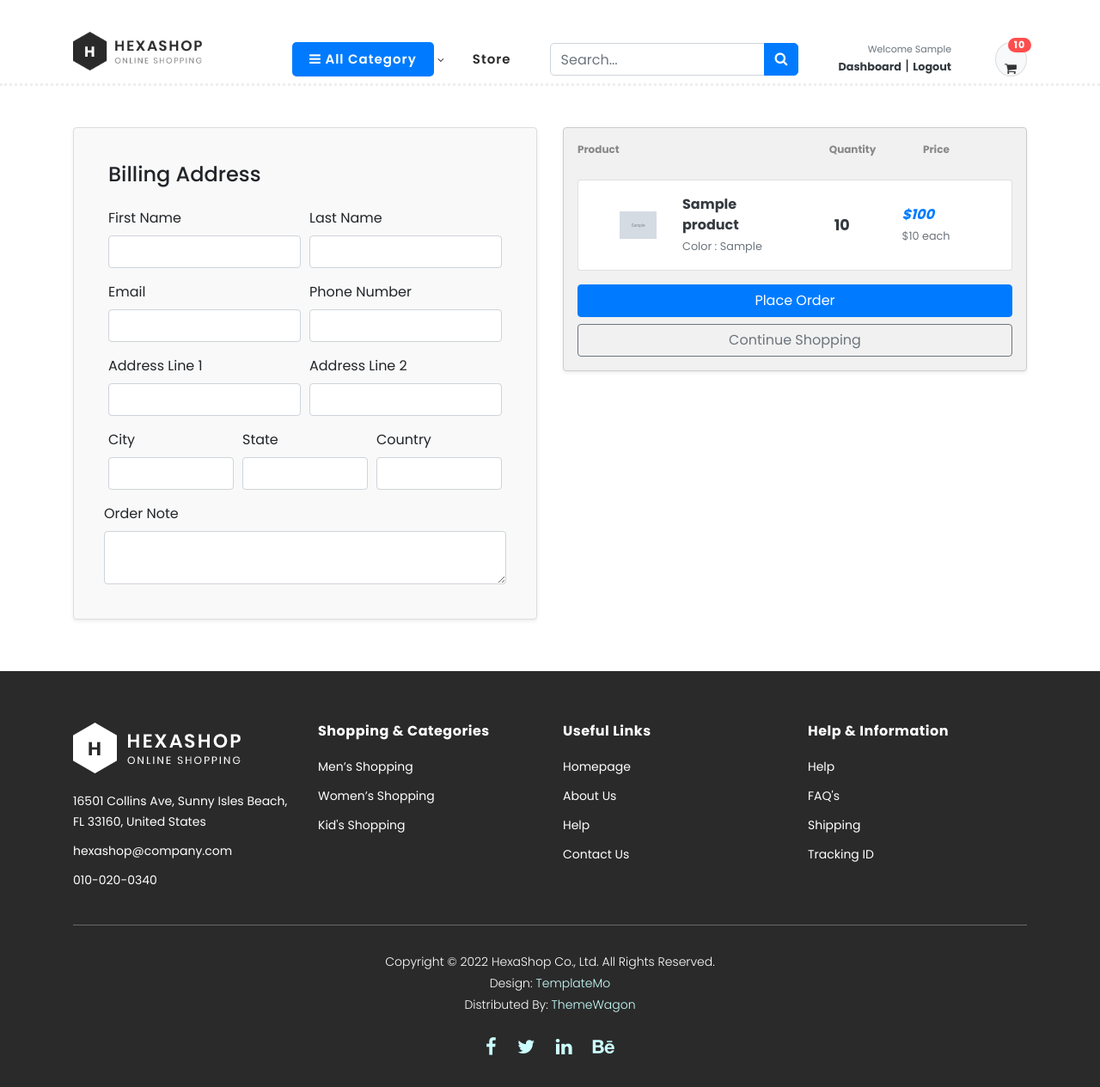
After one commit to 603deepika-debug/greatkart-django, a Django app: page /cart/checkout/ in a window 1280 px wide. The commit adds this page. Shown: the whole page at 86% size. Run offline with Django 5.2, Linux system fonts and the light colour scheme; a user stored in the database is signed in; tables that the repository leaves empty hold one stand-in row (values such as "Sample post"); grey boxes marked "Sample" are stand-in pictures; some libraries are stand-ins or nearby versions.

Commit message:
handle cart and checkout page for the logged in users

```diff
--- a/carts/context_processor.py
+++ b/carts/context_processor.py
@@ -7,7 +7,10 @@ def counter(request):
     else:
         try:
             cart=Cart.objects.filter(cart_id=_cart_id(request))
-            cart_items=CartItem.objects.all().filter(cart=cart[:1])
+            if request.user.is_authenticated:
+                cart_items=CartItem.objects.all().filter(user=request.user)
+            else:
+                cart_items=CartItem.objects.all().filter(cart=cart[:1])
             for cart_item in cart_items:
                 cart_count += cart_item.quantity
         except Cart.DoesNotExist:
--- a/carts/models.py
+++ b/carts/models.py
@@ -1,8 +1,9 @@
+from django.contrib.auth.models import User
 from django.db import models
 
 # from greatkart.store.models import Product
 from store.models import Product,Variation
-
+from accounts.models import Account
 # Create your models here.
 class Cart(models.Model):
     cart_id=models.CharField(max_length=100,blank=True)
@@ -11,9 +12,10 @@ class Cart(models.Model):
         return self.cart_id
 
 class CartItem(models.Model):
+    user=models.ForeignKey(Account,on_delete=models.CASCADE, null=True)
     product = models.ForeignKey(Product,on_delete=models.CASCADE)
     variations=models.ManyToManyField(Variation,blank=True)
-    cart = models.ForeignKey(Cart,on_delete=models.CASCADE)
+    cart = models.ForeignKey(Cart,on_delete=models.CASCADE,null=True)
     quantity = models.IntegerField()
     is_active = models.BooleanField(default=True)
 
--- a/carts/urls.py
+++ b/carts/urls.py
@@ -5,4 +5,5 @@ urlpatterns = [
     path('add_cart/<int:product_id>/',views.add_cart,name='add_cart'),
     path('remove_cart/<int:product_id>/<int:cart_item_id>/',views.remove_cart,name='remove_cart'),
     path('remove_cart_item/<int:product_id>/<int:cart_item_id>/',views.remove_cart_item,name='remove_cart_item'),
+    path('checkout/',views.checkout,name='checkout'),
 ]
--- a/carts/views.py
+++ b/carts/views.py
@@ -2,6 +2,7 @@ from django.shortcuts import render,redirect,get_object_or_404
 from store.models import Product,Variation
 from .models import Cart,CartItem
 from django.core.exceptions import ObjectDoesNotExist
+from django.contrib.auth.decorators import login_required
 from django.http import HttpResponse
 
 # Create your views here.
@@ -11,74 +12,274 @@ def _cart_id(request):
         cart=request.session.create()
     return cart
 def add_cart(request,product_id):
+    # print('Session:',request.session.session.key)
+    current_user=request.user
     product = Product.objects.get(id=product_id)
-    product_variation=[]
-    if request.method == 'POST':
-        for item in request.POST:
-            key=item
-            value=request.POST[key]
-            try:
-                variation=Variation.objects.get(product=product,variation_category__iexact=key,variation_value__iexact=value)
-                product_variation.append(variation)
-            except:
-                pass
+    # if the user is authenticated
+    if current_user.is_authenticated:
+        product_variation = []
+        if request.method == 'POST':
+            for item in request.POST:
+                key = item
+                value = request.POST[key]
+                try:
+                    variation = Variation.objects.get(product=product, variation_category__iexact=key,
+                                                      variation_value__iexact=value)
+                    product_variation.append(variation)
+                except:
+                    pass
+
+
+        is_cart_item_exists = CartItem.objects.filter(product=product, user=current_user).exists()
+        if is_cart_item_exists:
+            cart_item = CartItem.objects.filter(product=product, user=current_user)
+            ex_var_list = []
+            id = []
+            for item in cart_item:
+                existing_variation = item.variations.all()
+                ex_var_list.append(list(existing_variation))
+                id.append(item.id)
+
+            if product_variation in ex_var_list:
+                # increase the cart item quantity
+                index = ex_var_list.index(product_variation)
+                item_id = id[index]
+                item = CartItem.objects.get(product=product, id=item_id)
+                item.quantity += 1
+                item.save()
+            else:
+                item = CartItem.objects.create(product=product, quantity=1, user=current_user)
+                if len(product_variation) > 0:
+                    item.variations.clear()
+                    item.variations.add(*product_variation)
+                item.save()
+        else:
+            cart_item = CartItem.objects.create(product=product, quantity=1, user=current_user)
+            if len(product_variation) > 0:
+                cart_item.variations.clear()
+                cart_item.variations.add(*product_variation)
+                # for item in product_variation:
+                #     cart_item.variations.add(*product_variation)
+            cart_item.save()
+        return redirect('cart')
+    # if the user is not authenticated
+    else:
+        product_variation=[]
+        if request.method == 'POST':
+            for item in request.POST:
+                key=item
+                value=request.POST[key]
+                try:
+                    variation=Variation.objects.get(product=product,variation_category__iexact=key,variation_value__iexact=value)
+                    product_variation.append(variation)
+                except:
+                    pass
+
+        try:
+            cart=Cart.objects.get(cart_id=_cart_id(request))
+        except Cart.DoesNotExist:
+            cart=Cart.objects.create(cart_id=_cart_id(request))
+        cart.save()
+
+        is_cart_item_exists=CartItem.objects.filter(product=product,cart=cart).exists()
+        if is_cart_item_exists:
+            cart_item=CartItem.objects.filter(product=product,cart=cart)
+            ex_var_list=[]
+            id=[]
+            for item in cart_item:
+                existing_variation=item.variations.all()
+                ex_var_list.append(list(existing_variation))
+                id.append(item.id)
+            print(ex_var_list)
+
+            if product_variation in ex_var_list:
+                # increase the cart item quantity
+                index=ex_var_list.index(product_variation)
+                item_id=id[index]
+                item=CartItem.objects.get(product=product,id=item_id)
+                item.quantity += 1
+                item.save()
+            else:
+                item=CartItem.objects.create(product=product,quantity=1,cart=cart)
+                if len(product_variation)>0:
+                    item.variations.clear()
+                    item.variations.add(*product_variation)
+                item.save()
+        else:
+            cart_item=CartItem.objects.create(product=product,quantity=1,cart=cart)
+            if len(product_variation)>0:
+                cart_item.variations.clear()
+                cart_item.variations.add(*product_variation)
+                # for item in product_variation:
+                #     cart_item.variations.add(*product_variation)
+            cart_item.save()
+        return redirect('cart')
+
+# def add_cart(request,product_id):
+#     product=Product.objects.get(id=product_id)
+#     print('POST:',request.POST)
+#     product_variation=[]
+#     if request.method == 'POST':
+#         for key in request.POST:
+#             value=request.POST.get(key)
+#             try:
+#                 variation=Variation.objects.get(
+#                     product=product,
+#                     variation_category__iexact=key,
+#                     variation_value__iexact=value
+#                 )
+#                 product_variation.append(variation)
+#             except:
+#                 pass
+#         print("Variation:",product_variation)
+#     if request.user.is_authenticated:
+#         is_cart_item_exists=CartItem.objects.filter(product=product,user=request.user).exists()
+#         if is_cart_item_exists:
+#             cart_item=CartItem.objects.filter(product=product,user=request.user)
+#             ex_var_list=[]
+#             item_id=[]
+#             for item in cart_item:
+#                 existing_variation=item.variations.all()
+#                 ex_var_list.append(existing_variation)
+#                 item_id.append(item.id)
+#             if product_variation in ex_var_list:
+#                 index=ex_var_list.index(product_variation)
+#                 item_id=item_id[index]
+#                 item=CartItem.objects.get(id=item_id,product=product)
+#                 item.quantity +=1
+#                 item.save()
+#             else:
+#                 cart_item=CartItem.objects.create(
+#                     product=product,
+#                     quantity=1,
+#                     user=request.user
+#                 )
+#                 if product_variation:
+#                     cart_item.variations.clear()
+#                     cart_item.variations.add(*product_variation)
+#                 cart_item.save()
+#         else:
+#             cart_item=CartItem.objects.create(
+#                 product=product,
+#                 quantity=1,
+#                 user=request.user
+#             )
+#             if product_variation:
+#                 cart_item.variations.clear()
+#                 cart_item.variations.add(*product_variation)
+#             cart_item.save()
+#     else:
+#         cart_id=_cart_id(request)
+#         try:
+#             cart=Cart.objects.get(cart_id=cart_id)
+#         except Cart.DoesNotExist:
+#             cart=Cart.objects.create(cart_id=cart_id)
+#         is_cart_item_exists=CartItem.objects.filter(product=product,cart=cart).exists()
+#         if is_cart_item_exists:
+#             cart_item=CartItem.objects.filter(product=product,cart=cart)
+#             ex_var_list=[]
+#             for item in cart_item:
+#                 existing_variation=item.variations.all()
+#                 ex_var_list.append(list(existing_variation))
+#                 id.append(item.id)
+#             if product_variation in ex_var_list:
+#                 index=ex_var_list.index(product_variation)
+#                 item_id=id[index]
+#                 item=CartItem.objects.get(id=item_id)
+#                 item.quantity +=1
+#                 item.save()
+#             else:
+#                 cart_item=CartItem.objects.create(
+#                     product=product,
+#                     quantity=1,
+#                     # cart=cart
+#                     user=request.user
+#                 )
+#                 if product_variation:
+#                     cart_item.variations.clear()
+#                     cart_item.variations.add(*product_variation)
+#                 cart_item.save()
+#         else:
+#             cart_item=CartItem.objects.create(
+#                 product=product,
+#                 quantity=1,
+#                 # cart=cart
+#                 user=request.user
+#             )
+#
+#             if product_variation:
+#                 cart_item.variations.clear()
+#                 cart_item.variations.add(*product_variation)
+#             cart_item.save()
+#     return redirect('cart')
+
+# def remove_cart(request,product_id,cart_item_id):
+#     cart=Cart.objects.get(cart_id=_cart_id(request))
+#     product=get_object_or_404(Product,id=product_id)
+#     try:
+#         cart_item=CartItem.objects.get(product=product,cart=cart,id=cart_item_id)
+#         if cart_item.quantity > 1:
+#             cart_item.quantity -=1
+#             cart_item.save()
+#         else:
+#             cart_item.delete()
+#     except:
+#         pass
+#     return redirect('cart')
+
+# def remove_cart_item(request,product_id,cart_item_id):
+#     cart=Cart.objects.get(cart_id=_cart_id(request))
+#     product=get_object_or_404(Product,id=product_id)
+#     cart_item=CartItem.objects.filter(product=product,cart=cart,id=cart_item_id)
+#     cart_item.delete()
+#     return redirect('cart')
+
+def remove_cart(request, product_id, cart_item_id):
+    product = get_object_or_404(Product, id=product_id)
 
     try:
-        cart=Cart.objects.get(cart_id=_cart_id(request))
-    except Cart.DoesNotExist:
-        cart=Cart.objects.create(cart_id=_cart_id(request))
-    cart.save()
+        if request.user.is_authenticated:
+            cart_item = CartItem.objects.get(
+                product=product,
+                user=request.user,
+                id=cart_item_id
+            )
+        else:
+            cart = Cart.objects.get(cart_id=_cart_id(request))
+            cart_item = CartItem.objects.get(
+                product=product,
+                cart=cart,
+                id=cart_item_id
+            )
 
-    is_cart_item_exists=CartItem.objects.filter(product=product,cart=cart).exists()
-    if is_cart_item_exists:
-        cart_item=CartItem.objects.filter(product=product,cart=cart)
-        ex_var_list=[]
-        id=[]
-        for item in cart_item:
-            existing_variation=item.variations.all()
-            ex_var_list.append(list(existing_variation))
-            id.append(item.id)
-        print(ex_var_list)
-
-        if product_variation in ex_var_list:
-            # increase the cart item quantity
-            index=ex_var_list.index(product_variation)
-            item_id=id[index]
-            item=CartItem.objects.get(product=product,id=item_id)
-            item.quantity += 1
-            item.save()
-        else:
-            item=CartItem.objects.create(product=product,quantity=1,cart=cart)
-            if len(product_variation)>0:
-                item.variations.clear()
-                item.variations.add(*product_variation)
-            item.save()
-    else:
-        cart_item=CartItem.objects.create(product=product,quantity=1,cart=cart)
-        if len(product_variation)>0:
-            for item in product_variation:
-                cart_item.variations.add(*product_variation)
-        cart_item.save()
-    return redirect('cart')
-
-def remove_cart(request,product_id,cart_item_id):
-    cart=Cart.objects.get(cart_id=_cart_id(request))
-    product=get_object_or_404(Product,id=product_id)
-    try:
-        cart_item=CartItem.objects.get(product=product,cart=cart,id=cart_item_id)
         if cart_item.quantity > 1:
-            cart_item.quantity -=1
+            cart_item.quantity -= 1
             cart_item.save()
         else:
             cart_item.delete()
+
     except:
         pass
+
     return redirect('cart')
 
-def remove_cart_item(request,product_id,cart_item_id):
-    cart=Cart.objects.get(cart_id=_cart_id(request))
-    product=get_object_or_404(Product,id=product_id)
-    cart_item=CartItem.objects.filter(product=product,cart=cart,id=cart_item_id)
+def remove_cart_item(request, product_id, cart_item_id):
+    product = get_object_or_404(Product, id=product_id)
+
+    if request.user.is_authenticated:
+        cart_item = CartItem.objects.filter(
+            product=product,
+            user=request.user,
+            id=cart_item_id
+        )
+    else:
+        cart = Cart.objects.get(cart_id=_cart_id(request))
+        cart_item = CartItem.objects.filter(
+            product=product,
+            cart=cart,
+            id=cart_item_id
+        )
+
     cart_item.delete()
     return redirect('cart')
 
@@ -86,8 +287,11 @@ def cart(request,total=0,quantity=0,cart_items=None):
     try:
         tax=0
         grand_total=0
-        cart=Cart.objects.get(cart_id=_cart_id(request))
-        cart_items=CartItem.objects.filter(cart=cart,is_active=True)
+        if request.user.is_authenticated:
+            cart_items = CartItem.objects.filter(user=request.user, is_active=True)
+        else:
+            cart=Cart.objects.get(cart_id=_cart_id(request))
+            cart_items=CartItem.objects.filter(cart=cart,is_active=True)
         for cart_item in cart_items:
             total +=(cart_item.product.price*cart_item.quantity)
             quantity +=cart_item.quantity
@@ -97,3 +301,23 @@ def cart(request,total=0,quantity=0,cart_items=None):
         pass
     context={'total':total,'quantity':quantity,'cart_items':cart_items,'tax':tax,'grand_total':grand_total}
     return render(request,'store/cart.html',context)
+
+@login_required(login_url='login')
+def checkout(request,total=0,quantity=0,cart_items=None):
+    try:
+        tax=0
+        grand_total=0
+        if request.user.is_authenticated:
+            cart_items = CartItem.objects.filter(user=request.user, is_active=True)
+        else:
+            cart=Cart.objects.get(cart_id=_cart_id(request))
+            cart_items=CartItem.objects.filter(cart=cart,is_active=True)
+        for cart_item in cart_items:
+            total +=(cart_item.product.price*cart_item.quantity)
+            quantity +=cart_item.quantity
+        tax=(2 * total)/100
+        grand_total=total + tax
+    except ObjectDoesNotExist:
+        pass
+    context={'total':total,'quantity':quantity,'cart_items':cart_items,'tax':tax,'grand_total':grand_total}
+    return render(request,'store/checkout.html',context)
--- a/greatkart/settings.py
+++ b/greatkart/settings.py
@@ -87,7 +87,7 @@ DATABASES = {
         'HOST': 'localhost',
     }
 }
-
+SESSION_ENGINE = 'django.contrib.sessions.backends.db'
 
 # Password validation
 # https://docs.djangoproject.com/en/6.0/ref/settings/#auth-password-validators
--- a/templates/home.html
+++ b/templates/home.html
@@ -121,7 +121,6 @@
                          <span><a href="{% url 'store' %}" class="btn btn-outline-dark float-left " style="margin-top:-50px;">See All</a></span>
                         <h2>Latest Products</h2>
                         <span>Details to details is what makes Hexashop different from the other themes.</span>
-
 
                     </div>
                 </div>
--- a/templates/store/cart.html
+++ b/templates/store/cart.html
@@ -47,7 +47,7 @@
                         <form action="{% url 'add_cart' cart_item.product.id %}" method="POST">
                             {% csrf_token %}
                             {% for item in cart_item.variations.all %}
-                            <input type="hidden" name="{{ item.variation_category | lower }}" value="{{item.variation_value | capfirst}}">
+                            <input type="hidden" name="{{ item.variation_category | lower }}" value="{{item.variation_value }}">
                             {% endfor %}
                             <button type="submit" id="button-minus" class="btn btn-outline-secondary">+</button>
                         </form>
@@ -89,7 +89,7 @@
                 <img src="https://via.placeholder.com/150x40?text=Payment+Methods" class="img-fluid" alt="payments">
             </div>
 
-            <button class="btn btn-primary w-100 mb-2">Checkout</button>
+            <a href="{% url 'checkout' %}" class="btn btn-primary w-100 mb-2">Checkout</a>
             <a href="{% url 'store' %}" class="btn btn-outline-secondary w-100">Continue Shopping</a>
           </div>
         </div>
--- /dev/null
+++ b/templates/store/checkout.html
@@ -0,0 +1,119 @@
+{% extends 'base.html' %}
+{% load static%}
+{% block content %}
+<div class="container my-5">
+  <div class="row">
+    <!-- Cart Items -->
+
+        <div class="col-md-6" style="margin-top:100px;">
+            <div class="card shadow-sm" style="background-color:#f9f9f9; border:1px solid #ddd">
+            <div class="card-body">
+                <div class="card-body">
+                    <h4 class="card-title mb-4">Billing Address</h4>
+                    <form action="" method="POST">
+                        {% csrf_token %}
+                        <div class="form-row">
+                            <div class="col form-group">
+                                <label for="">First Name</label>
+                                <input type="text" name="first_name" class="form-control" required>
+                            </div>
+                            <div class="col form-group">
+                                <label for="">Last Name</label>
+                                <input type="text" name="last_name" class="form-control" required>
+                            </div>
+                        </div>
+                        <div class="form-row">
+                            <div class="col form-group">
+                                <label for="">Email</label>
+                                <input type="email" name="email" class="form-control" required>
+                            </div>
+                            <div class="col form-group">
+                                <label for="">Phone Number</label>
+                                <input type="number" name="phone" class="form-control" required>
+                            </div>
+                        </div>
+                        <div class="form-row">
+                            <div class="col form-group">
+                                <label for="">Address Line 1</label>
+                                <input type="text" name="address_line_1" class="form-control" required>
+                            </div>
+                            <div class="col form-group">
+                                <label for="">Address Line 2</label>
+                                <input type="text" name="address_line_2" class="form-control" required>
+                            </div>
+                        </div>
+                        <div class="form-row">
+                            <div class="col form-group">
+                                <label for="">City</label>
+                                <input type="text" name="city" class="form-control" required>
+                            </div>
+                            <div class="col form-group">
+                                <label for="">State</label>
+                                <input type="text" name="state" class="form-control" required>
+                            </div>
+                             <div class="col form-group">
+                                <label for="">Country</label>
+                                <input type="text" name="country" class="form-control" required>
+                            </div>
+                        </div>
+                            <div class="form-row">
+                                <label for="">Order Note</label>
+                                <textarea name="order_note" rows="2" class="form-control"></textarea>
+                           </div>
+
+                </div>
+           </div>
+           </div>
+        </div>
+
+          <div class="col-md-6">
+              <div class="card p-3 shadow-sm" style="margin-top:100px; background-color:#f1f1f1; border:1px solid #ccc;">
+                     <div class="row d-none d-md-flex mb-3 pb-2" style="border-bottom:2px solid #f1f1f1; font-weight:bold; color:#888; font-size:12px;">
+                        <div class="col-md-6">Product</div>
+                        <div class="col-md-3 text-center">Quantity</div>
+                        <div class="col-md-3 text-end">Price</div>
+                    </div>
+                    {% for cart_item in cart_items %}
+                  <div class="card mb-3 p-3 px-5">
+                    <div class="row align-items-center">
+
+                      <div class="col-md-2">
+                        <img src="{{ cart_item.product.images.url }}" class="img-fluid" />
+                      </div>
+
+                      <div class="col-md-4">
+                        <a href="{{ cart_item.product.get_url }}" class="title text-dark font-weight-bold" >{{cart_item.product.product_name}}</a><br>
+                        <small class="text-muted">
+                            {% if cart_item.variations.all %}
+                               {% for item in cart_item.variations.all %}
+                                  {{ item.variation_category | capfirst }} : {{ item.variation_value | capfirst }} <br>
+                               {% endfor %}
+                            {% endif %}
+                        </small>
+                      </div>
+                      <div class="col-md-3 text-center">
+                          <span class="text-dark font-weight-bold" style="font-size:1.1rem;">{{cart_item.quantity}}</span>
+                      </div>
+
+                      <div class="col-md-3 text-end">
+                             <var class="price">${{cart_item.sub_total}}</var><br>
+                             <small class="text-muted">${{cart_item.product.price}} each </small>
+                      </div>
+
+
+                  </div>
+              </div>
+                   {% endfor %}
+
+                  <button type="submit" name="submit" class="btn btn-primary w-100 mb-2">Place Order</button>
+            <a href="{% url 'store' %}" class="btn btn-outline-secondary w-100">Continue Shopping</a>
+            </form>
+          </div>
+        </div>
+      </div>
+    </div>
+
+  </div>
+</div>
+
+{% endblock %}
```
Also changed, not shown: accounts/views.py (+61 -1 lines), carts/migrations/0004_cartitem_user_alter_cartitem_cart.py (added).
